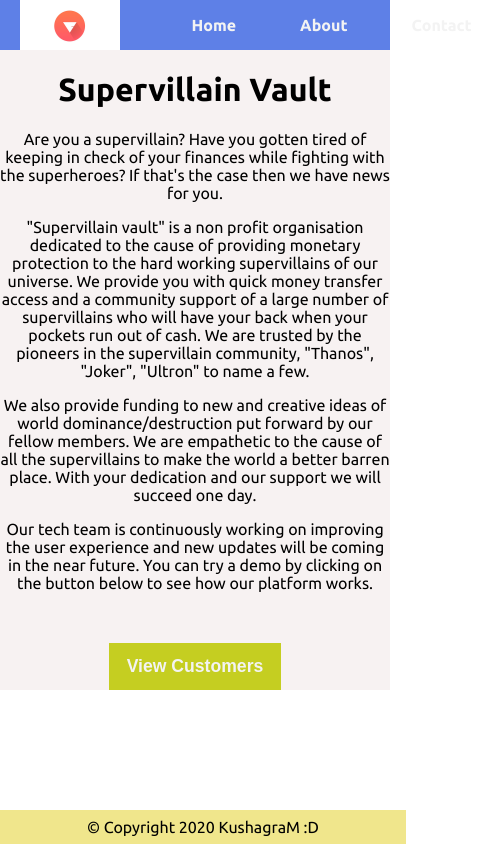
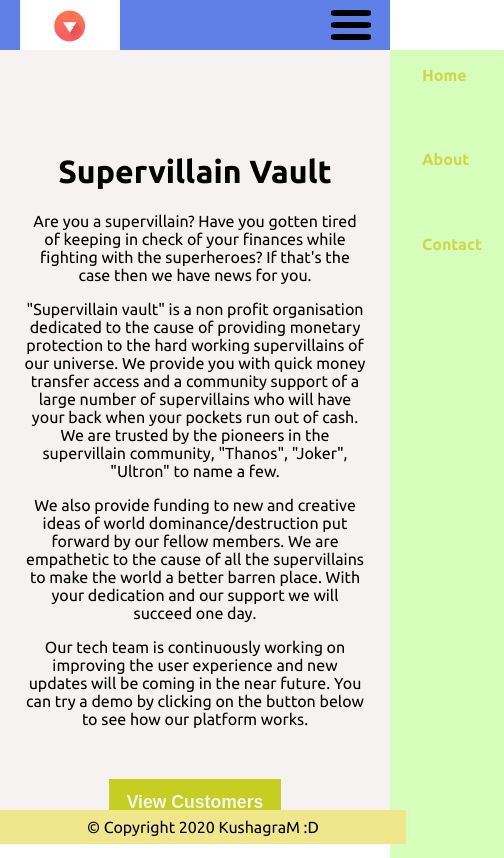
Before and after one commit to Kushagra-Madhukar/SV-Vault-, a React (Create React App) app in the folder react-bank-system/: page / in a window 390 px wide. Shown: the whole page, 504 px wide, since content can reach past the window. Built offline with nearby package versions, Linux system fonts and the light colour scheme.

Commit message:
Added burger menu and sidebar

```diff
--- a/react-bank-system/src/App.js
+++ b/react-bank-system/src/App.js
@@ -1,4 +1,5 @@
-import { Route, Switch, Link } from 'react-router-dom';
+import { Route, Switch, Link, useHistory } from 'react-router-dom';
+import React, {useState} from 'react'
 import './App.css';
 import About from './Pages/About';
 import Homepage from './Pages/Homepage';
@@ -8,16 +9,31 @@
 import Customer from './Pages/Customer';
 
 function App() {
+
+  const history = useHistory()
+
+  const [burger, setBurger] = useState(false)
+  function clickHandler() {
+    setBurger(!burger)
+  }
   return (
     <div className="App">
       <header className="web-head">
             <div className="top-nav">
-                <img src={Triangle} className="logo-img"/>
-                <ul className="nav-list">
+                <img src={Triangle} className="logo-img" onClick={() => history.push("/")}/>
+                <ul className={"nav-list " + (burger? "nav-list-open" : "nav-list-close")}>
                     <li className="nav-list-item"><Link to = "/">Home</Link></li>
                     <li className="nav-list-item"><Link to = "/about">About</Link></li>
                     <li className="nav-list-item"><Link to = "/contact">Contact</Link></li>
                 </ul>
+                <div className={burger ? "burger burger-open" : "burger burger-close"} onClick={clickHandler}>
+                  <div/>
+                  <div/>
+                  <div/>
+                </div>
+                {/* <div className={burger ? "sidebar sidebar-open": "sidebar sidebar-closed"} style={{position: "fixed"}}>
+                  Hello
+                </div> */}
             </div>
         </header>
         <main style={{marginBottom: "2em"}}>
@@ -39,7 +55,7 @@
             </Route>
           </Switch>
         </main>
-        <footer style={{backgroundColor: "khaki", position: "fixed", bottom: "0", width: "100%", padding: "0.5em"}}>
+        <footer style={{backgroundColor: "khaki", position: "fixed", bottom: "0", width: "100%", padding: "0.5em", zIndex: "50"}}>
           <div>&copy; Copyright 2020 KushagraM :D</div>
         </footer>
     </div>
--- a/react-bank-system/src/Pages/Pages.css
+++ b/react-bank-system/src/Pages/Pages.css
@@ -19,6 +19,7 @@
 .logo-img {
     display: block;
     height: 100%;
+    cursor: pointer;
 }
 
 .nav-list {
@@ -45,11 +46,84 @@
     color: #f3f3f3;
 }
 
-.nav-list-item a:hover,
-.nav-list-item a:focus{
+.nav-list-item:hover,
+.nav-list-item:focus{
     background-color: rgb(0, 162, 255);
 }
 
+.burger{
+    display: none;
+    height: 30px;
+    width: 40px;
+    justify-content: space-between;
+    flex-direction: column;
+    cursor: pointer;
+}
+
+.burger div{
+    display: flex;
+    background-color: black;
+    height: 6px;
+    border-radius: 20%;
+    width: 100%;
+    transition: all 0.4s ease-in-out;
+}
+
+.burger-open div:nth-of-type(2){
+    transform: translateX(-30px);
+    background-color: transparent;
+}
+.burger-open div:nth-of-type(1){
+    transform: rotate(45deg) translateY(17px);
+}
+.burger-open div:nth-of-type(3){
+    transform: rotate(-45deg) translateY(-17px);
+}
+
+@media(max-width: 685px){
+    .web-head{
+        position: fixed;
+        /* margin-bottom: 50px; */
+        top: 0;
+        height: 50px;
+        width: 100%;
+        z-index: 40;
+    }
+    .nav-list{
+        position: fixed;
+        top: 50px;
+        right: 0;
+        height: 100%;
+        margin: 0;
+        padding: 0;
+        /* width: min(30em, 80%); */
+        flex-direction: column;
+        background-color: #ccffaa;
+        opacity: 0.8;
+        align-items: stretch;
+        /* justify-content: space-around; */
+        /* margin-bottom: 50px; */
+    }
+    .nav-list-item{
+        width: 100%;
+        margin: 0;
+        height: 10%;
+    }
+    .nav-list-item a {
+        color: #c5ce21;
+        /* margin-top: 1em; */
+    }
+    .burger{
+        display: flex;
+    }
+    main{
+        margin-top: 50px;
+        padding-top: 1em;
+    }
+    .nav-list-close{
+        transform: translateX(100%);
+    }
+}
 /*=====================
 ======Homepage.js========
 =======================*/
@@ -75,6 +149,12 @@
 {
     background-color: black;
     cursor: pointer;
+}
+
+@media(max-width: 685px){
+    .hm-text-container{
+        margin: 0 1.5em;
+    }
 }
 /*=====================
 =====Customers.js=========
```
Also changed, not shown: 1 other file (tests, documents, lock files or other folders).
